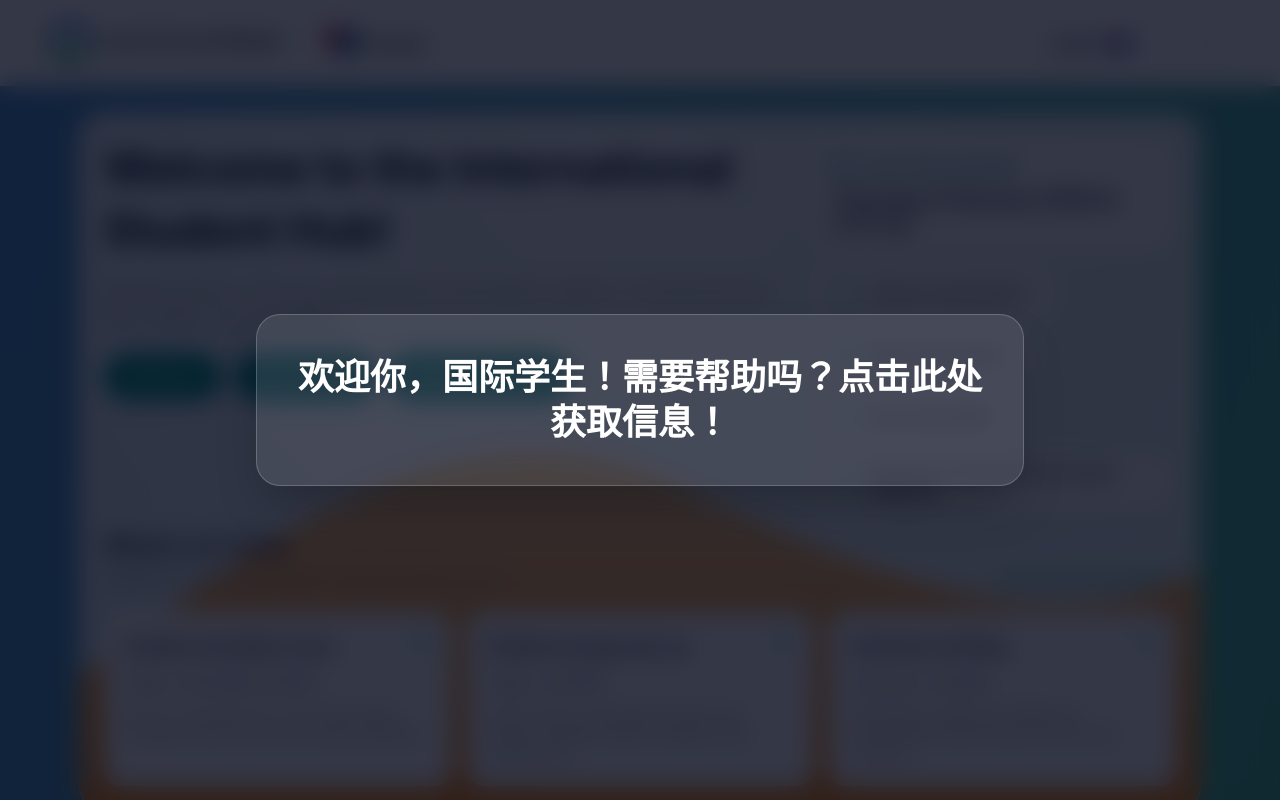
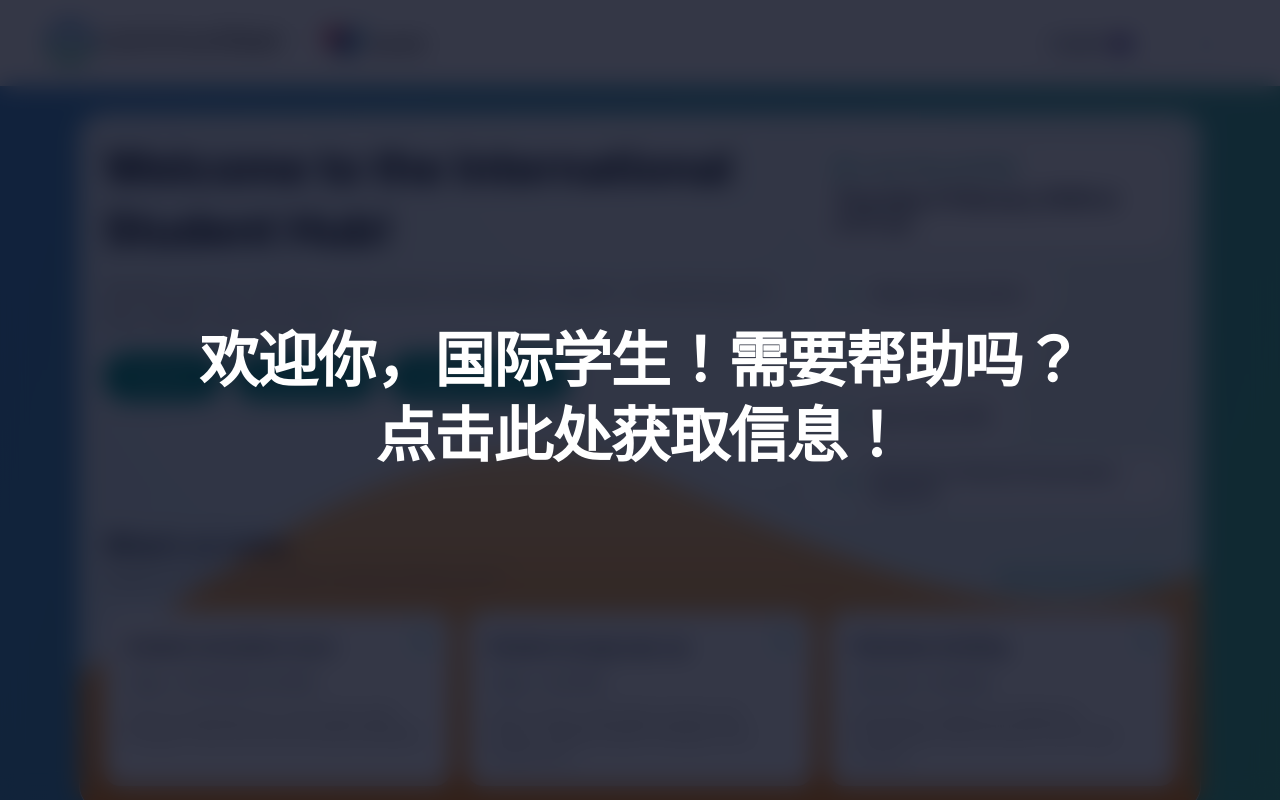
Before and after one commit to benjaeh/welcome-hub.v2, a Next.js app: page / in a window 1280 px wide. Shown: the top 800 px of the page. Built offline with nearby package versions, Linux system fonts and the light colour scheme.

Commit message:
Refine welcome screen typography

```diff
--- a/app/globals.css
+++ b/app/globals.css
@@ -1,4 +1,5 @@
 @import "tailwindcss";
+@import url("https://fonts.googleapis.com/css2?family=Fraunces:opsz,wght@9..144,500;9..144,700&display=swap");
 
 @custom-variant dark (&:is(.dark *));
 
@@ -119,3 +120,27 @@
     @apply bg-background text-foreground;
   }
 }
+
+.welcome-display {
+  font-family: "Fraunces", "Times New Roman", serif;
+  letter-spacing: -0.02em;
+}
+
+.welcome-fade {
+  animation: welcomeFade 2.5s ease-in-out;
+}
+
+@keyframes welcomeFade {
+  0% {
+    opacity: 0;
+  }
+  18% {
+    opacity: 1;
+  }
+  82% {
+    opacity: 1;
+  }
+  100% {
+    opacity: 0;
+  }
+}
--- a/app/page.tsx
+++ b/app/page.tsx
@@ -974,12 +974,13 @@ export default function App() {
           }
         }}
       >
-        <div className="mx-6 max-w-3xl text-center">
-          <div className="rounded-3xl border border-white/20 bg-white/10 px-8 py-10 shadow-2xl">
-            <p className="text-2xl sm:text-3xl md:text-4xl font-semibold text-white leading-tight">
-              {t(welcomeLang, "welcomeScreenMessage")}
-            </p>
-          </div>
+        <div className="mx-6 max-w-4xl text-center">
+          <p
+            key={welcomeLangIndex}
+            className="welcome-display welcome-fade text-3xl sm:text-4xl md:text-5xl lg:text-6xl font-semibold text-white leading-tight"
+          >
+            {t(welcomeLang, "welcomeScreenMessage")}
+          </p>
         </div>
       </div>
       <header className="w-full bg-white shadow-sm">
```
